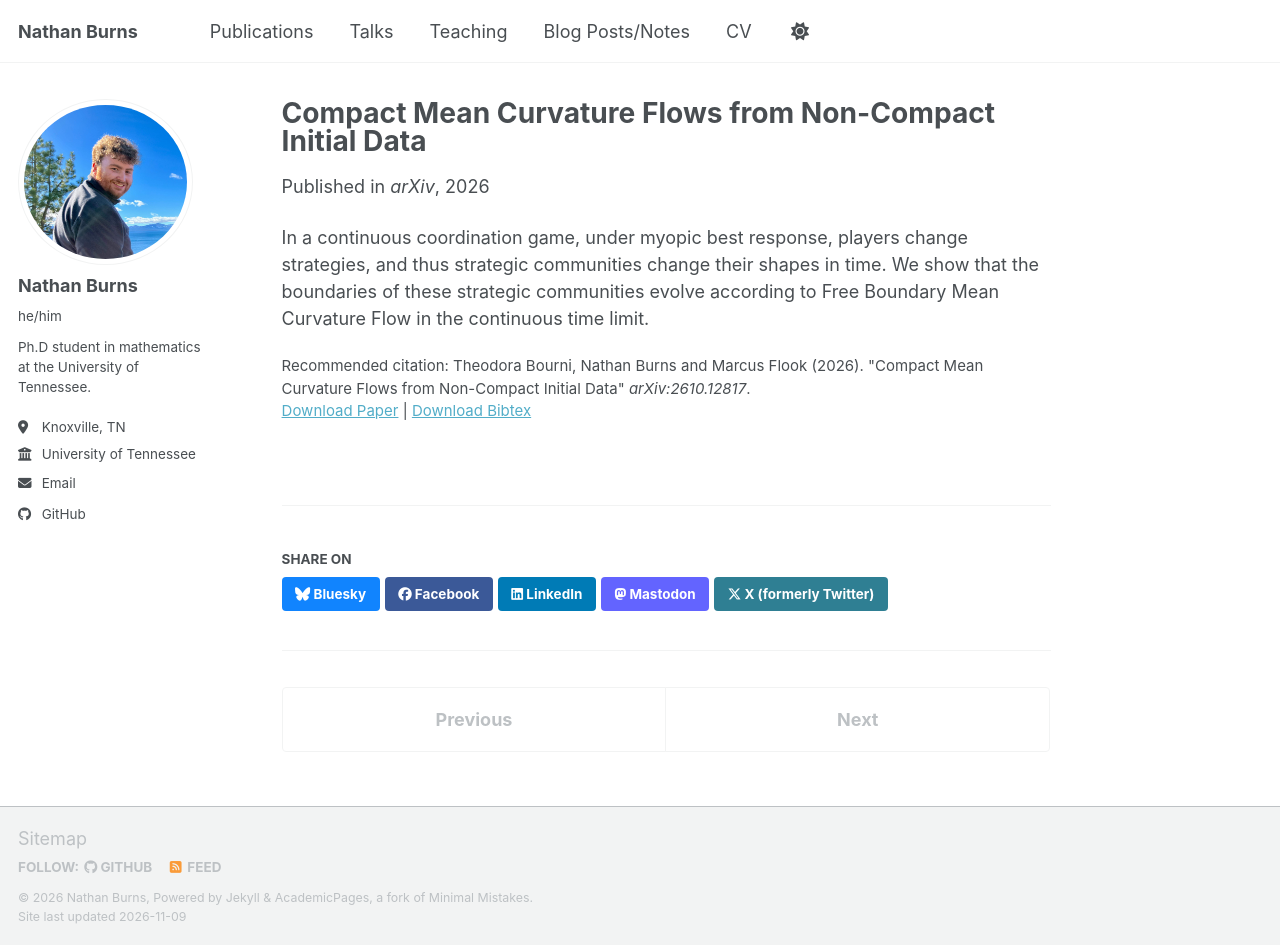
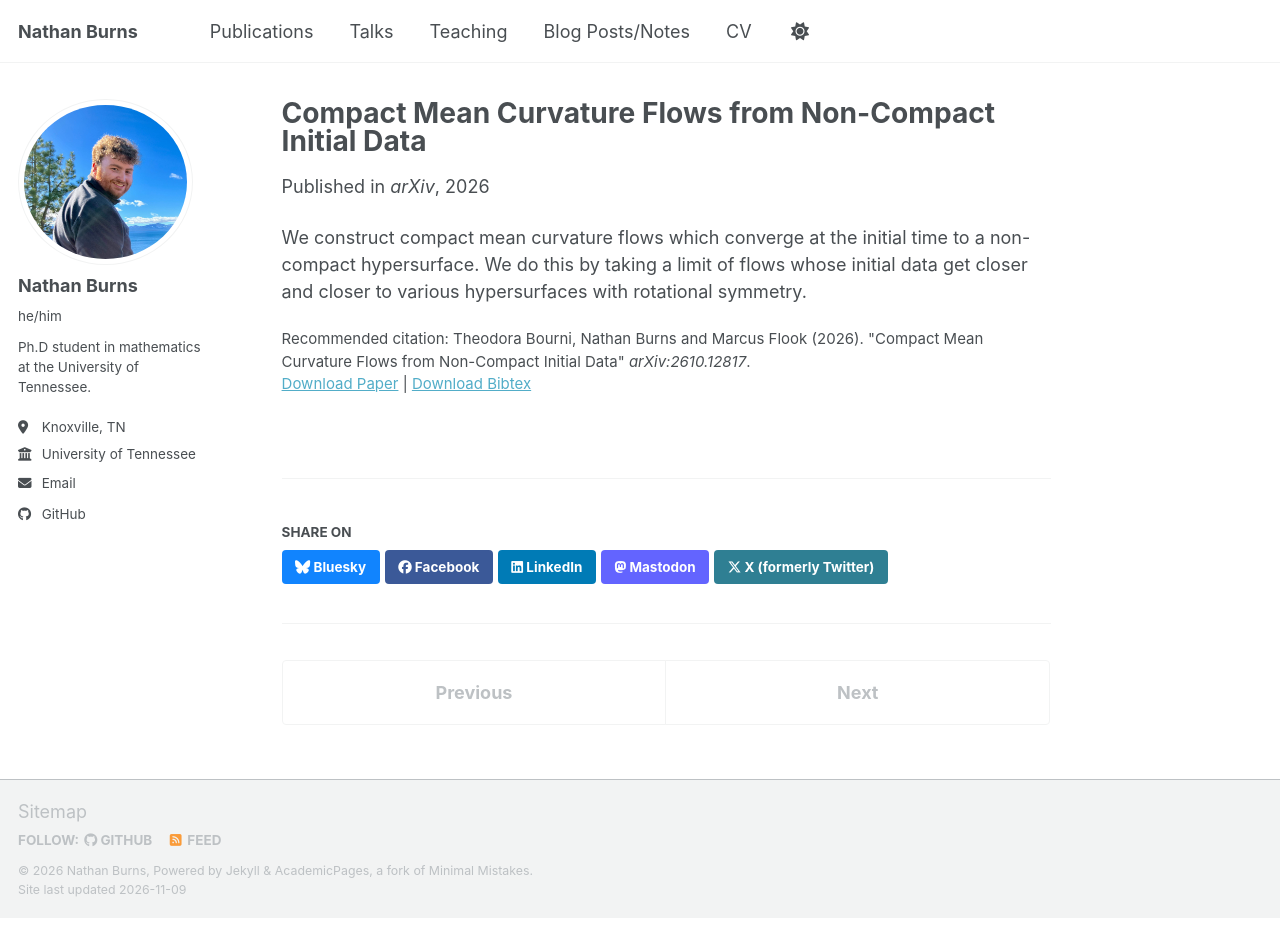
Before and after one commit to nathan-p-burns/nathan-p-burns.github.io, a Jekyll site: the page built from _publications/2026-10-08-noncompact-to-compact.md, in a window 1280 px wide and 945 px high. Built offline with Jekyll 4.4.1, drawn with Linux system fonts in a browser that asks for light colours; a script bundle is joined from its source files by our own code; library files that are not in the unit come from our copies.

Commit message:
Added MBR details

```diff
--- a/_publications/2026-10-08-noncompact-to-compact.md
+++ b/_publications/2026-10-08-noncompact-to-compact.md
@@ -10,4 +10,4 @@ paperurl: 'https://nathan-p-burns.github.io/files/noncompact-to-compact.pdf'
 bibtexurl: 'https://nathan-p-burns.github.io/files/noncompact-to-compact.bib'
 citation: 'Theodora Bourni, Nathan Burns and Marcus Flook (2026). &quot;Compact Mean Curvature Flows from Non-Compact Initial Data&quot; <i>arXiv:2610.12817</i>.'
 ---
-In a continuous coordination game, under myopic best response, players change strategies, and thus strategic communities change their shapes in time. We show that the boundaries of these strategic communities evolve according to Free Boundary Mean Curvature Flow in the continuous time limit.
+We construct compact mean curvature flows which converge at the initial time to a non-compact hypersurface. We do this by taking a limit of flows whose initial data get closer and closer to various hypersurfaces with rotational symmetry.
```
